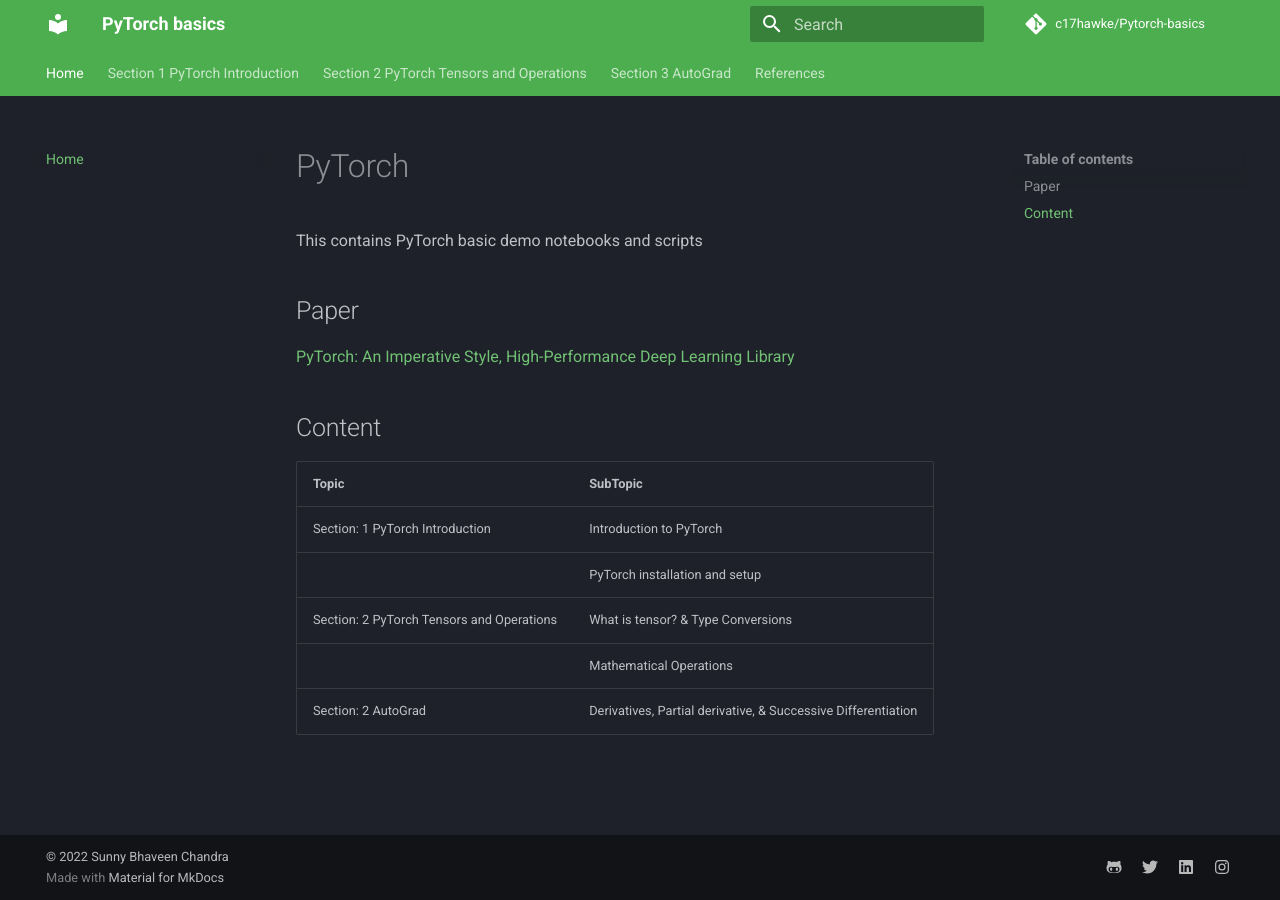
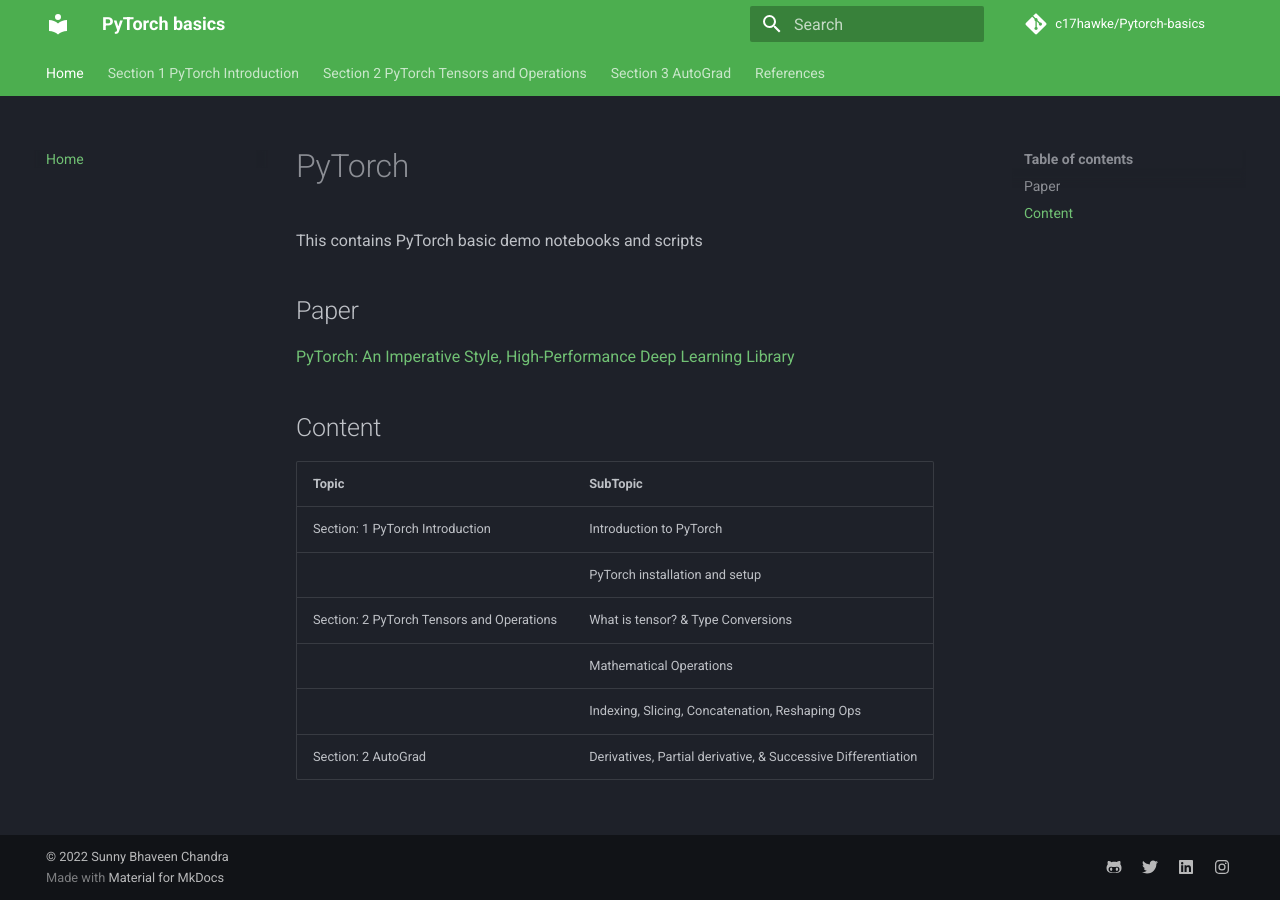
Before and after one commit to c17hawke/Pytorch-basics, an MkDocs documentation site: the page built from docs/index.md, in a window 1280 px wide. Built offline with MkDocs 1.6.1 and Material for MkDocs 9.7.7, drawn with Linux system fonts in a browser that asks for light colours; comment, search, counter and statistics services are not loaded.

Commit message:
index update

```diff
--- a/docs/index.md
+++ b/docs/index.md
@@ -12,4 +12,5 @@
 || PyTorch installation and setup |
 |Section: 2 PyTorch Tensors and Operations | What is tensor? & Type Conversions|
 || Mathematical Operations |
+|| Indexing, Slicing, Concatenation, Reshaping Ops |
 |Section: 2 AutoGrad | Derivatives, Partial derivative, & Successive Differentiation |
```
